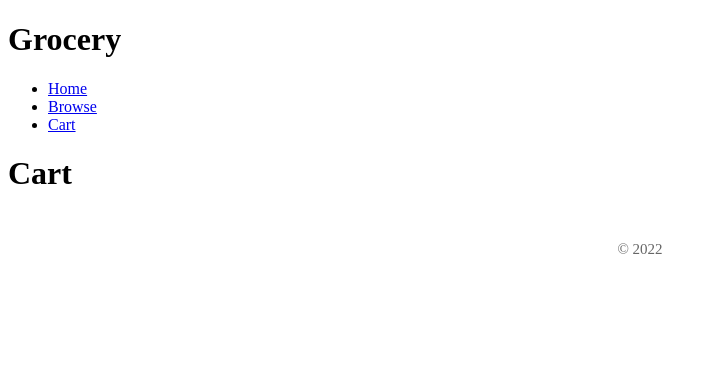
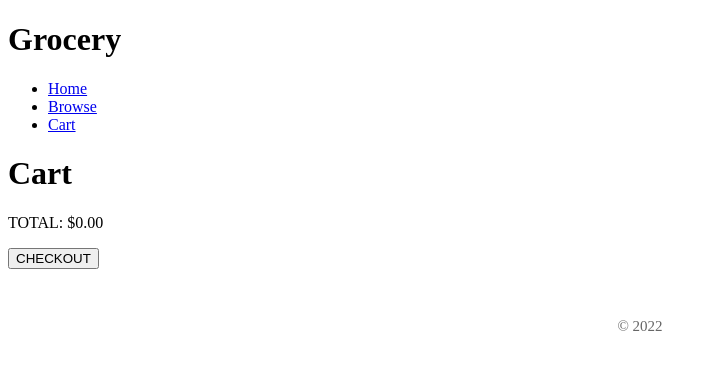
Before and after one commit to jtreeves/grocery-vue, a Vue app: page /cart in a window 1280 px wide. Shown: the top 370 px of the page, without its empty margins (0-717 px from the left). Built offline with nearby package versions, Linux system fonts and the light colour scheme.

Commit message:
[CartPage] Display total; add checkout button

```diff
--- a/src/components/ProductHighlight.vue
+++ b/src/components/ProductHighlight.vue
@@ -2,7 +2,7 @@
     <li>
         <p>{{ product.name }}</p>
         <p>{{ product.image }}</p>
-        <p>${{ formatPrice(product.price) }}</p>
+        <p>${{ formatCurrency(product.price) }}</p>
 
         <BrowseItem
             v-if="isBrowse"
@@ -34,7 +34,7 @@
     import cart from '@/store/cart'
     import stock from '@/store/stock'
     import findProductById from '@/utilities/findProductById'
-    import formatPrice from '@/utilities/formatPrice'
+    import formatCurrency from '@/utilities/formatCurrency'
     import BrowseItem from './BrowseItem.vue'
     import CartItem from './CartItem.vue'
 
--- /dev/null
+++ b/src/utilities/formatCurrency.ts
@@ -0,0 +1,7 @@
+function formatCurrency(
+    currency: number
+): string {
+    return (Math.round(currency * 100) / 100).toFixed(2)
+}
+
+export default formatCurrency
--- a/src/utilities/formatPrice.ts
+++ /dev/null
@@ -1,7 +0,0 @@
-function formatPrice(
-    price: number
-): string {
-    return (Math.round(price * 100) / 100).toFixed(2)
-}
-
-export default formatPrice
--- a/src/views/CartPage.vue
+++ b/src/views/CartPage.vue
@@ -4,11 +4,31 @@
     <ProductsList
         :products="cart.value"
     />
+
+    <p>TOTAL: ${{ formatCurrency(total) }}</p>
+
+    <button @click="checkout">
+        CHECKOUT
+    </button>
 </template>
 
 <script setup lang="ts">
+    import {
+        useRouter,
+        Router
+    } from 'vue-router'
+    import cart from '@/store/cart'
+    import calculateTotal from '@/utilities/calculateTotal'
+    import formatCurrency from '@/utilities/formatCurrency'
     import ProductsList from '@/components/ProductsList.vue'
-    import cart from '@/store/cart'
+
+    const router: Router = useRouter()
+    const total: number = calculateTotal(cart.value)
+
+    function checkout(): void {
+        cart.reset()
+        router.push('/home')
+    }
 </script>
 
 <style scoped>
```
